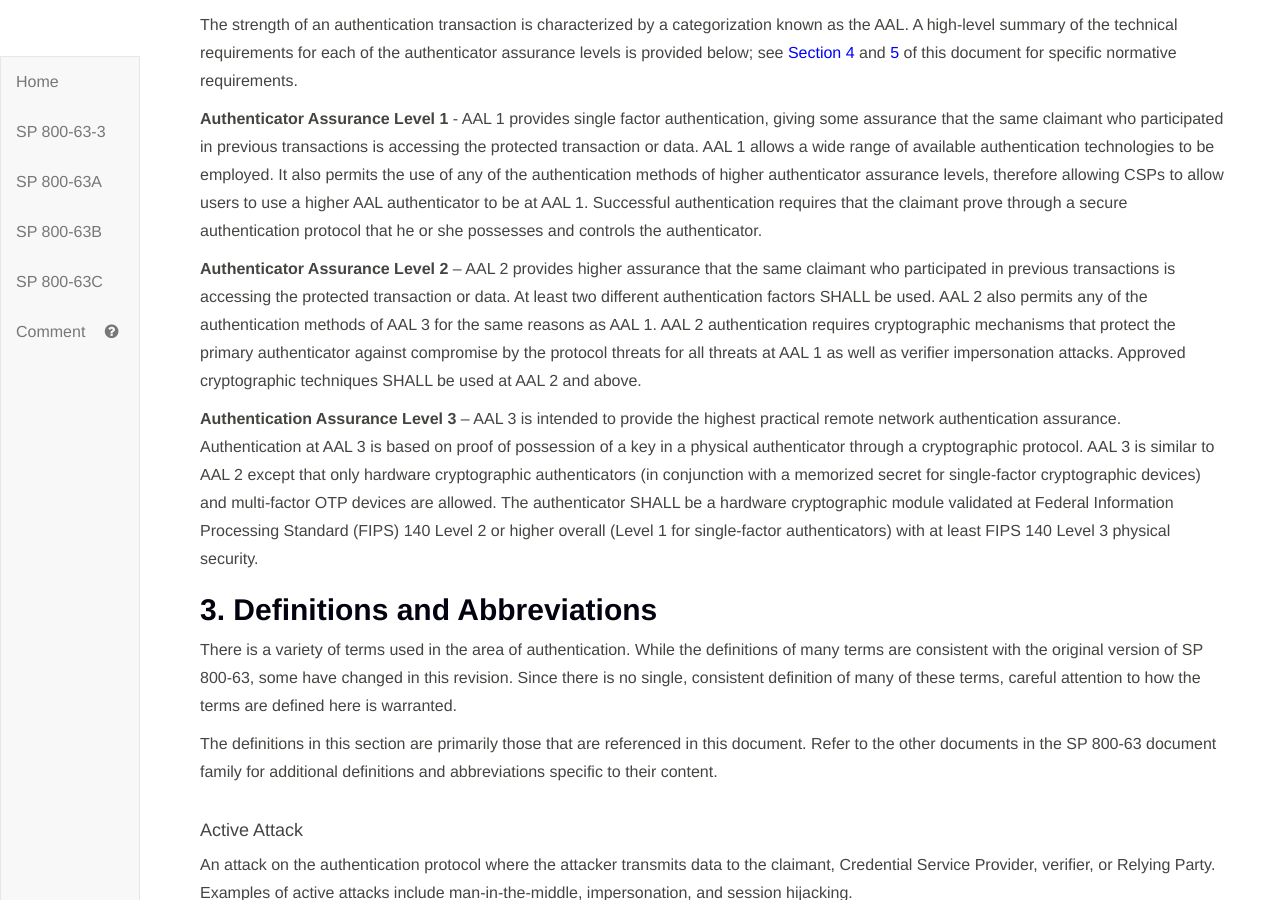
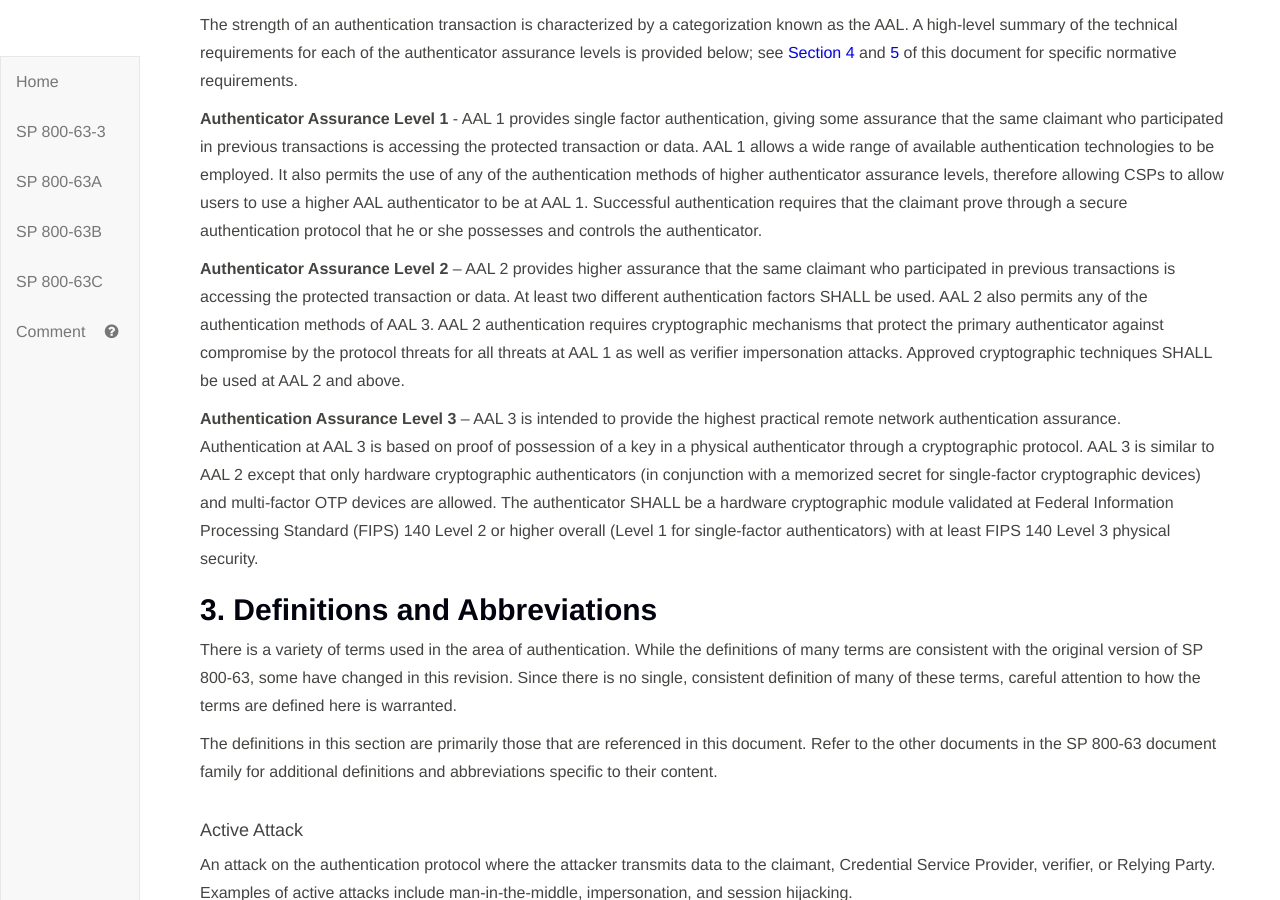
Before and after one commit to usnistgov/800-63-3, a Jekyll site: the page built from sp800-63b.md, in a window 1280 px wide and 900 px high, scrolled down 5357 px. Built offline with Jekyll 4.4.1, drawn with Linux system fonts in a browser that asks for light colours.

Commit message:
Editorial: remove redundant text

```diff
--- a/sp800-63b/sec1_2_introduction.md
+++ b/sp800-63b/sec1_2_introduction.md
@@ -20,6 +20,6 @@
 
 **Authenticator Assurance Level 1** - AAL 1 provides single factor authentication, giving some assurance that the same claimant who participated in previous transactions is accessing the protected transaction or data. AAL 1 allows a wide range of available authentication technologies to be employed. It also permits the use of any of the authentication methods of higher authenticator assurance levels, therefore allowing CSPs to allow users to use a higher AAL authenticator to be at AAL 1. Successful authentication requires that the claimant prove through a secure authentication protocol that he or she possesses and controls the authenticator.
 
-**Authenticator Assurance Level 2** – AAL 2 provides higher assurance that the same claimant who participated in previous transactions is accessing the protected transaction or data. At least two different authentication factors SHALL be used. AAL 2 also permits any of the authentication methods of AAL 3 for the same reasons as AAL 1. AAL 2 authentication requires cryptographic mechanisms that protect the primary authenticator against compromise by the protocol threats for all threats at AAL 1 as well as verifier impersonation attacks. Approved cryptographic techniques SHALL be used at AAL 2 and above.
+**Authenticator Assurance Level 2** – AAL 2 provides higher assurance that the same claimant who participated in previous transactions is accessing the protected transaction or data. At least two different authentication factors SHALL be used. AAL 2 also permits any of the authentication methods of AAL 3. AAL 2 authentication requires cryptographic mechanisms that protect the primary authenticator against compromise by the protocol threats for all threats at AAL 1 as well as verifier impersonation attacks. Approved cryptographic techniques SHALL be used at AAL 2 and above.
 
 **Authentication Assurance Level 3** – AAL 3 is intended to provide the highest practical remote network authentication assurance. Authentication at AAL 3 is based on proof of possession of a key in a physical authenticator through a cryptographic protocol. AAL 3 is similar to AAL 2 except that only hardware cryptographic authenticators (in conjunction with a memorized secret for single-factor cryptographic devices) and multi-factor OTP devices are allowed. The authenticator SHALL be a hardware cryptographic module validated at Federal Information Processing Standard (FIPS) 140 Level 2 or higher overall (Level 1 for single-factor authenticators) with at least FIPS 140 Level 3 physical security.
```
